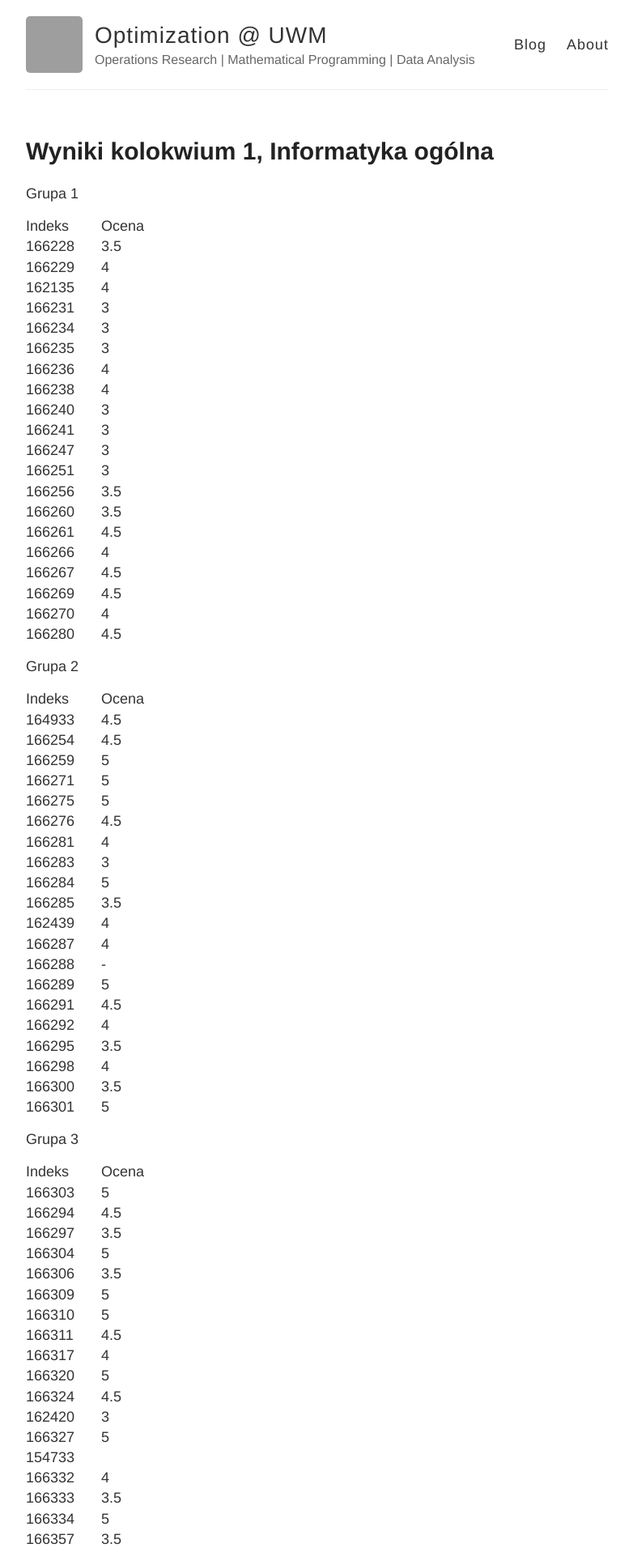
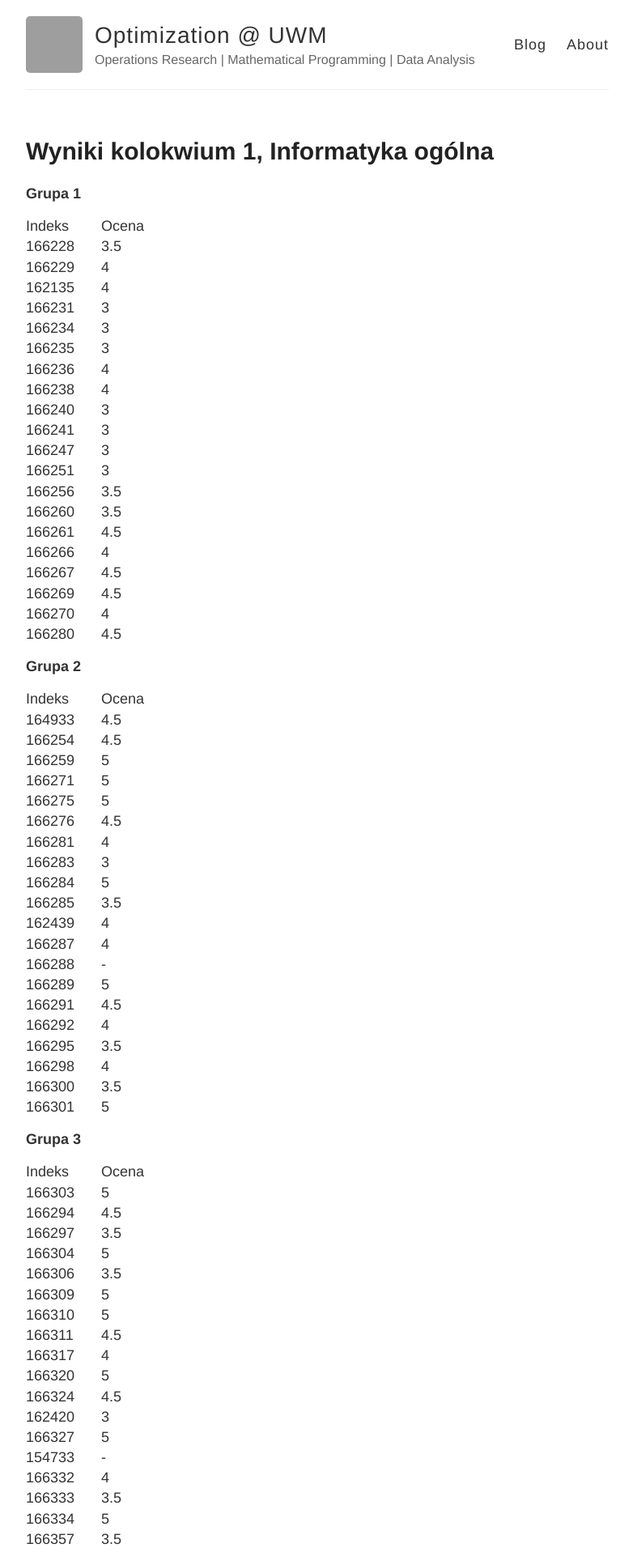
Before and after one commit to uwmopt/uwmopt.github.io, a Jekyll site: the page built from _posts/2023-11-11-IOKolokwium1.md, in a window 1280 px wide. Shown: the top 1917 px of the page at 81% size, without its empty margins (248-1030 px from the left). Built offline with Jekyll 4.4.1, drawn with Linux system fonts in a browser that asks for light colours; grey boxes are pictures that could not be loaded.

Commit message:
Wyniki kol.

```diff
--- a/_posts/2023-11-11-IOKolokwium1.md
+++ b/_posts/2023-11-11-IOKolokwium1.md
@@ -3,7 +3,7 @@ layout: post
 title: Wyniki kolokwium 1, Informatyka ogólna
 ---
 
-Grupa 1
+**Grupa 1**
 
 |===
 | Indeks &nbsp; &nbsp; &nbsp; &nbsp;| Ocena |
@@ -30,7 +30,7 @@ Grupa 1
 | 166280 |	4.5 |
 |====
 
-Grupa 2
+**Grupa 2**
 
 |===
 | Indeks &nbsp; &nbsp; &nbsp; &nbsp;| Ocena |
@@ -57,7 +57,7 @@ Grupa 2
 | 166301 | 	5 |
 |====
 
-Grupa 3
+**Grupa 3**
 
 |===
 | Indeks &nbsp; &nbsp; &nbsp; &nbsp;| Ocena |
@@ -75,7 +75,7 @@ Grupa 3
 | 166324	 | 4.5 |
 | 162420	 | 3   |
 | 166327	 | 5   |
-| 154733	 |     |
+| 154733	 | -   |
 | 166332	 | 4   |
 | 166333	 | 3.5 |
 | 166334	 | 5   |
```
